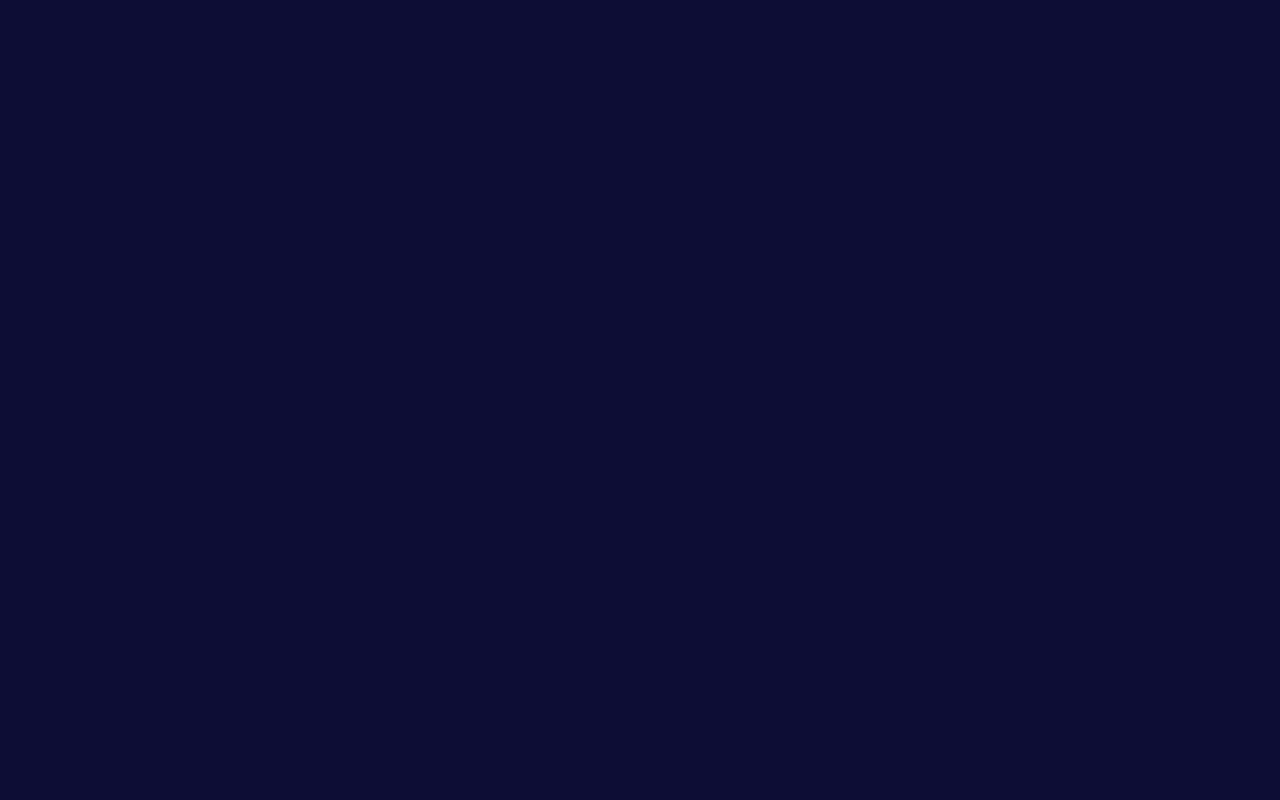
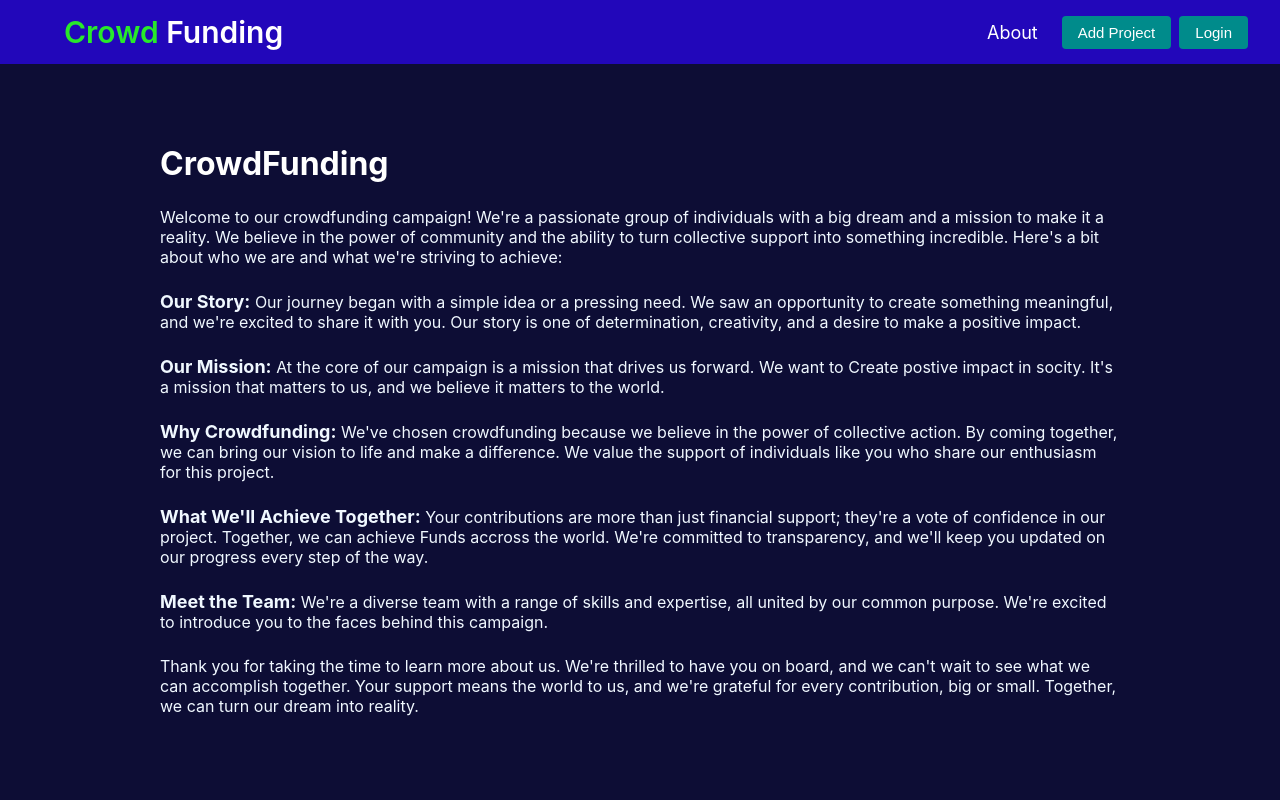
Before and after one commit to Venkatesh3803/crowdfund-frontend, a React (Create React App) app: page /about in a window 1280 px wide. Before the commit this address had no page. Shown: the top 800 px of the page. Built offline with nearby package versions, Linux system fonts and the light colour scheme.

Commit message:
added aboutpage

```diff
--- a/src/App.js
+++ b/src/App.js
@@ -6,6 +6,7 @@ import RegisterPage from './pages/register/RegisterPage';
 import AddProject from './pages/addProject/AddProject';
 import ProfilePage from './pages/profilePage/ProfilePage';
 import { useSelector } from 'react-redux';
+import About from './pages/aboutpage/About';
 
 
 function App() {
@@ -19,6 +20,7 @@ function App() {
         <Route path='/login' element={user ? <Navigate to={"/"} /> : <LoginPage />} />
         <Route path='/register' element={<RegisterPage />} />
         <Route path='/profile/:id' element={<ProfilePage />} />
+        <Route path='/about' element={<About />} />
         <Route path='/addproject' element={user ? <AddProject /> : <Navigate to={"/login"} />} />
       </Routes>
     </div>
--- a/src/components/navber/Navber.jsx
+++ b/src/components/navber/Navber.jsx
@@ -29,6 +29,9 @@ const Navber = () => {
                 </div>
                 <div className="nav-right">
                     <div className="add-btns">
+                        <Link to={"/about"}className="link">
+                        <span style={{marginRight:"1rem", fontSize:"18px"}}>About</span>
+                        </Link>
                         <Link to={"/addproject"}>
                             <button >Add Project</button>
                         </Link>
--- /dev/null
+++ b/src/pages/aboutpage/About.css
@@ -0,0 +1,16 @@
+.about{
+    height: 80vh;
+    width: 75%;
+    margin: 5rem auto ;
+    display: flex;
+    flex-direction: column;
+    gap: 1.5rem;
+}
+
+.about p{
+    color: aliceblue;
+    font-size: 16px;
+}
+.about p b{
+    font-size: 18px;
+}
--- /dev/null
+++ b/src/pages/aboutpage/About.jsx
@@ -0,0 +1,35 @@
+import "./About.css"
+import Navber from '../../components/navber/Navber'
+import Footer from '../../components/footer/Footer'
+
+const About = () => {
+    return (
+        <>
+            <Navber />
+            <div className='about'>
+                <h1>CrowdFunding</h1>
+
+                <p> Welcome to our crowdfunding campaign! We're a passionate group of individuals with a big dream and a mission to make it a reality. We believe in the power of community and the ability to turn collective support into something incredible. Here's a bit about who we are and what we're striving to achieve:</p>
+
+
+                <p> <b>Our Story:</b> Our journey began with a simple idea or a pressing need. We saw an opportunity to create something meaningful, and we're excited to share it with you. Our story is one of determination, creativity, and a desire to make a positive impact.</p>
+
+                <p> <b>Our Mission:</b> At the core of our campaign is a mission that drives us forward. We want to Create postive impact in socity. It's a mission that matters to us, and we believe it matters to the world.</p>
+
+                <p> <b>Why Crowdfunding:</b> We've chosen crowdfunding because we believe in the power of collective action. By coming together, we can bring our vision to life and make a difference. We value the support of individuals like you who share our enthusiasm for this project.</p>
+
+                <p> <b>What We'll Achieve Together:</b> Your contributions are more than just financial support; they're a vote of confidence in our project. Together, we can achieve Funds accross the world. We're committed to transparency, and we'll keep you updated on our progress every step of the way.</p>
+
+                <p><b>Meet the Team:</b>  We're a diverse team with a range of skills and expertise, all united by our common purpose. We're excited to introduce you to the faces behind this campaign.
+                </p>
+
+                <p>  Thank you for taking the time to learn more about us. We're thrilled to have you on board, and we can't wait to see what we can accomplish together. Your support means the world to us, and we're grateful for every contribution, big or small. Together, we can turn our dream into reality.</p>
+
+
+            </div>
+            <Footer />
+        </>
+    )
+}
+
+export default About
```
